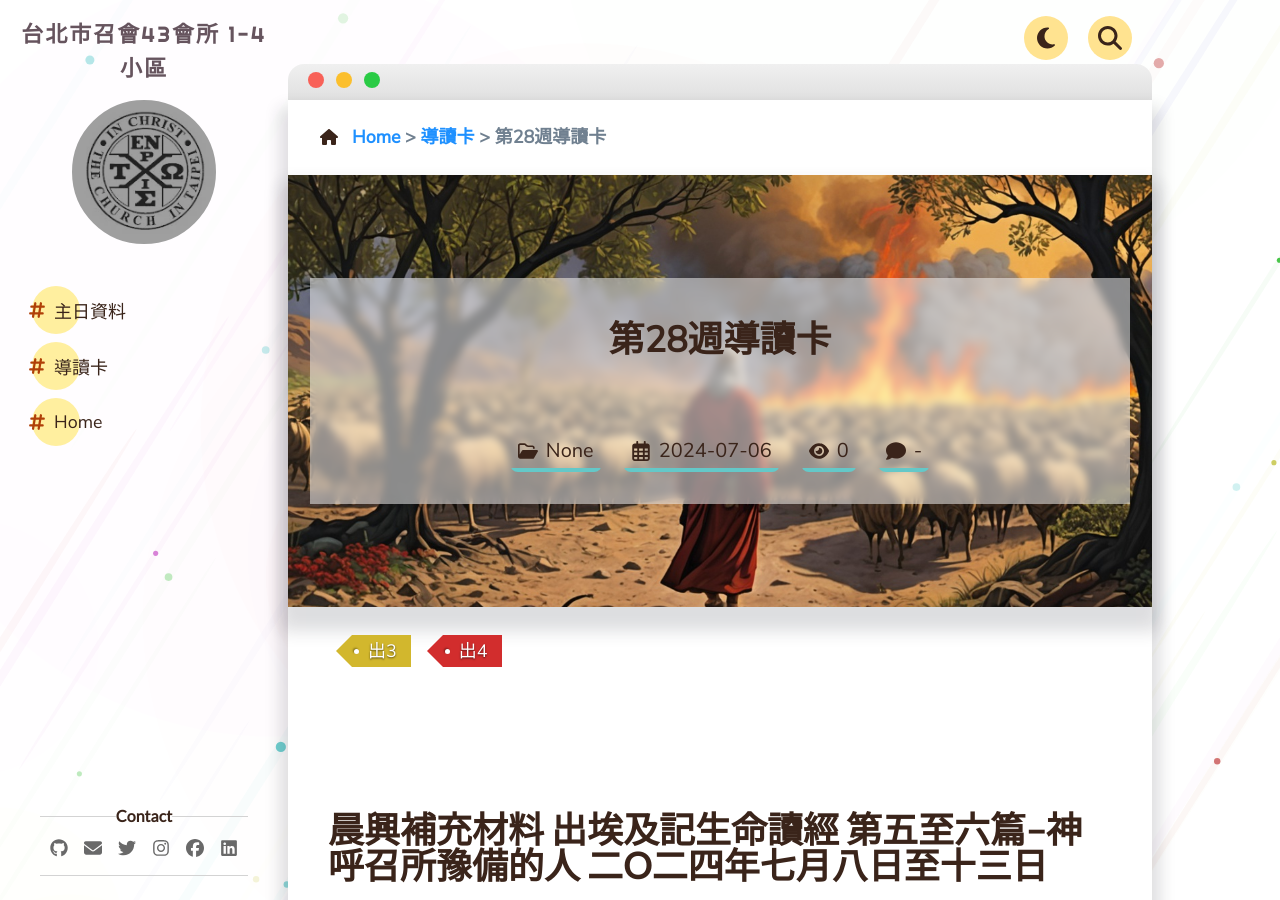
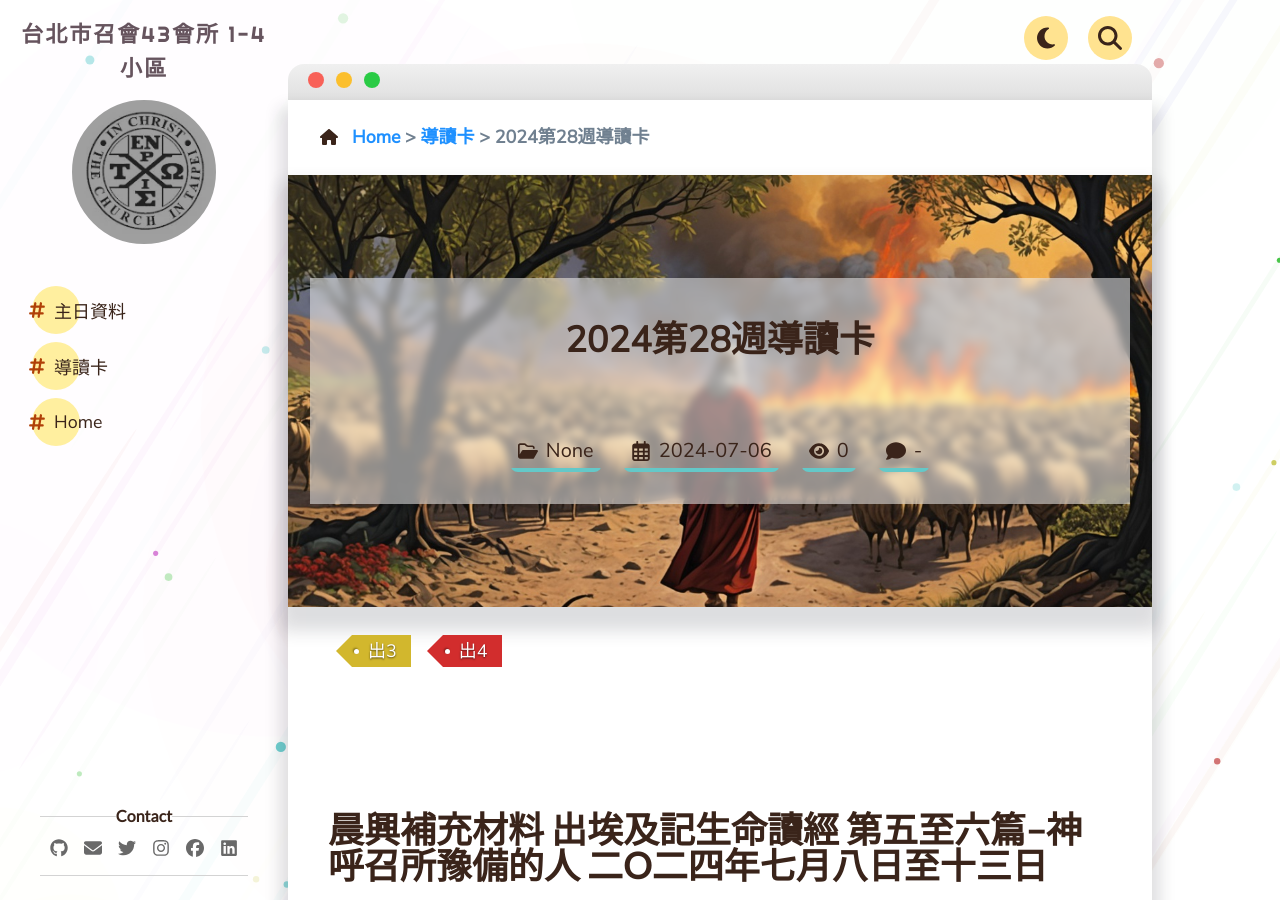
Before and after one commit to cit-hall-43/cit-hall-43.github.io, a Jekyll site: the page built from _pages/導讀卡/第28週導讀卡.md, in a window 1280 px wide and 900 px high. Built offline with Jekyll 4.4.1, drawn with Linux system fonts in a browser that asks for light colours; comment, search, counter and statistics services are not loaded.

```diff
--- a/_pages/導讀卡/第28週導讀卡.md
+++ b/_pages/導讀卡/第28週導讀卡.md
@@ -1,5 +1,5 @@
 ---
-title: "第28週導讀卡"
+title: "2024第28週導讀卡"
 date: "2024-07-06"
 thumbnail: "/assets/img/thumbnail/Exodus-03-1.jpg"
 tags:
```
Also changed, not shown: _pages/主日資料/1130630主日簡報.md (+3 -0 lines).
